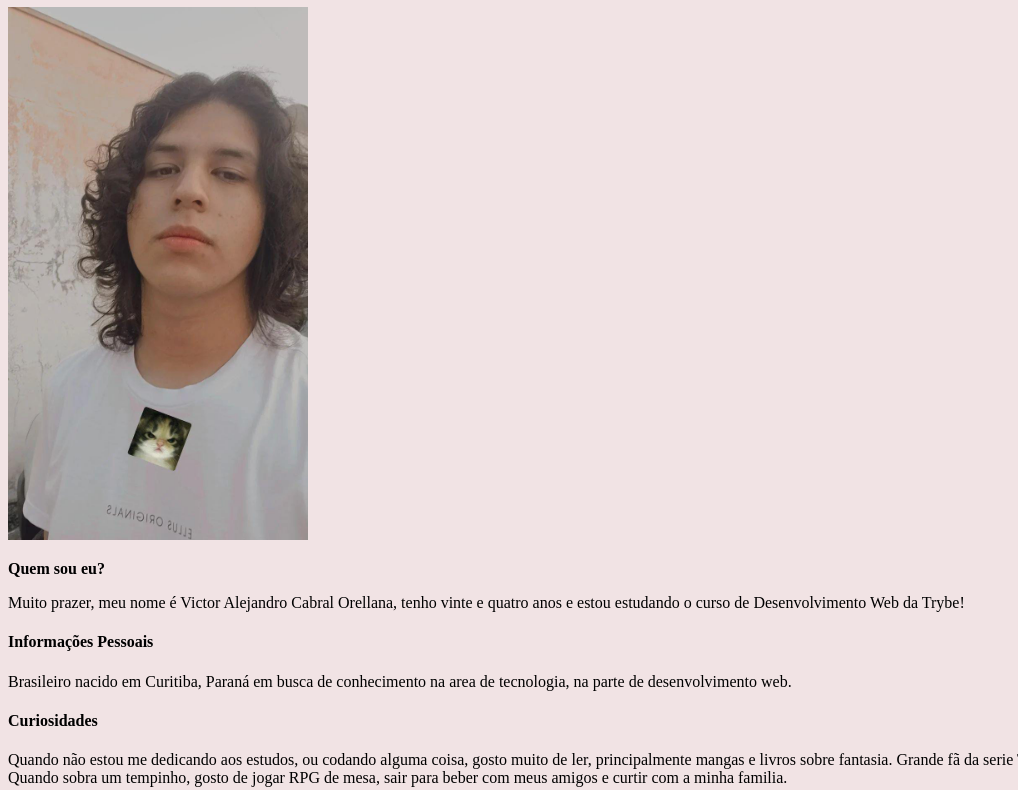
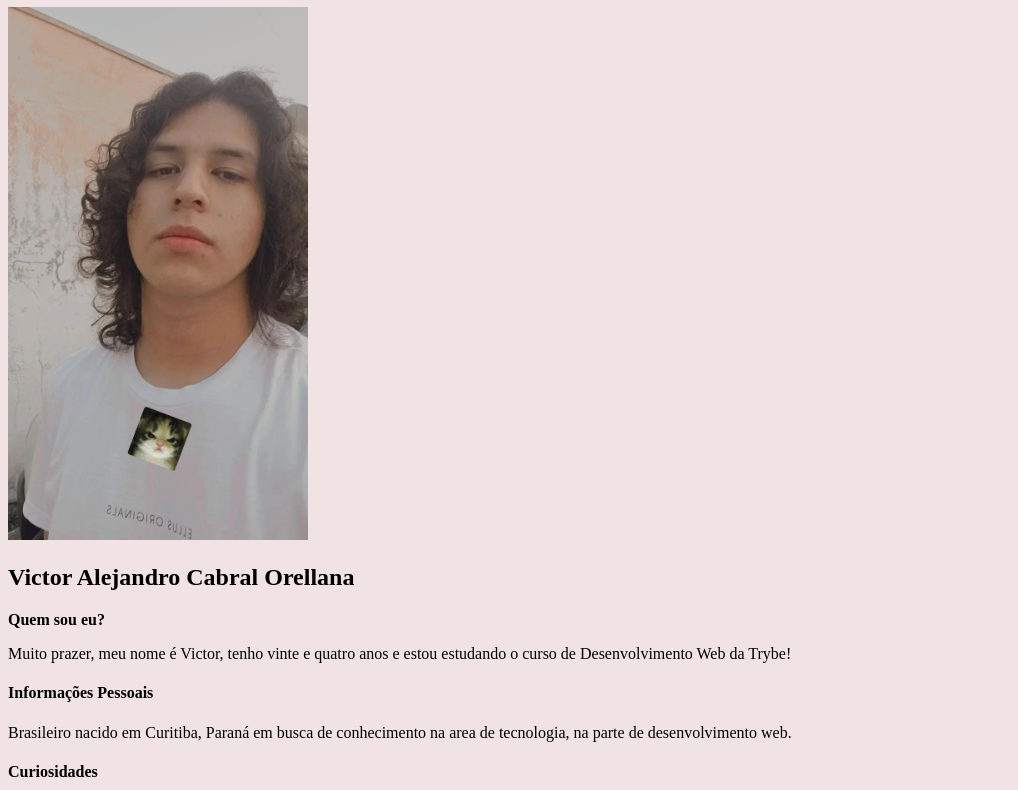
Before and after one commit to mendokusaiiii/Portfolio, a plain HTML site: page index.html in a window 1280 px wide. Shown: the part 73-863 px from the top of the page, without its empty margins (0-1018 px from the left). Drawn offline with Linux system fonts and the light colour scheme.

Commit message:
Novas alterações no posicionamento do nome

```diff
--- a/index.html
+++ b/index.html
@@ -5,21 +5,26 @@
     <title>Portfolio Pessoal</title>
     <style>
         h1 {
-            font-family: Arial,sans-serif;
+            font-family: serif,sans-serif;
             color:#1C1D21
         }
 
         body {
             background-color: #F1E3E4;
         }
+        h2 {
+            font-family:serif
+        }
     </style>
 </head>
 <body>
 
   <h1>Portfolio de um estudante de Desenvolvimento Web</h1>
-    <img src="imagens/victor.jpg" alt="Foto Victor Cabral" width="300">
+
+  <img src="imagens/victor.jpg" alt="Foto Victor Cabral" width="300">
+  <h2>Victor Alejandro Cabral Orellana</h2>
  <p><b>Quem sou eu?</b></p>
-    <p>Muito prazer, meu nome é Victor Alejandro Cabral Orellana, tenho vinte e quatro anos e estou estudando o curso de Desenvolvimento Web da Trybe!</p>
+    <p>Muito prazer, meu nome é Victor, tenho vinte e quatro anos e estou estudando o curso de Desenvolvimento Web da Trybe!</p>
 <h4>
     Informações Pessoais
 </h4>
```
